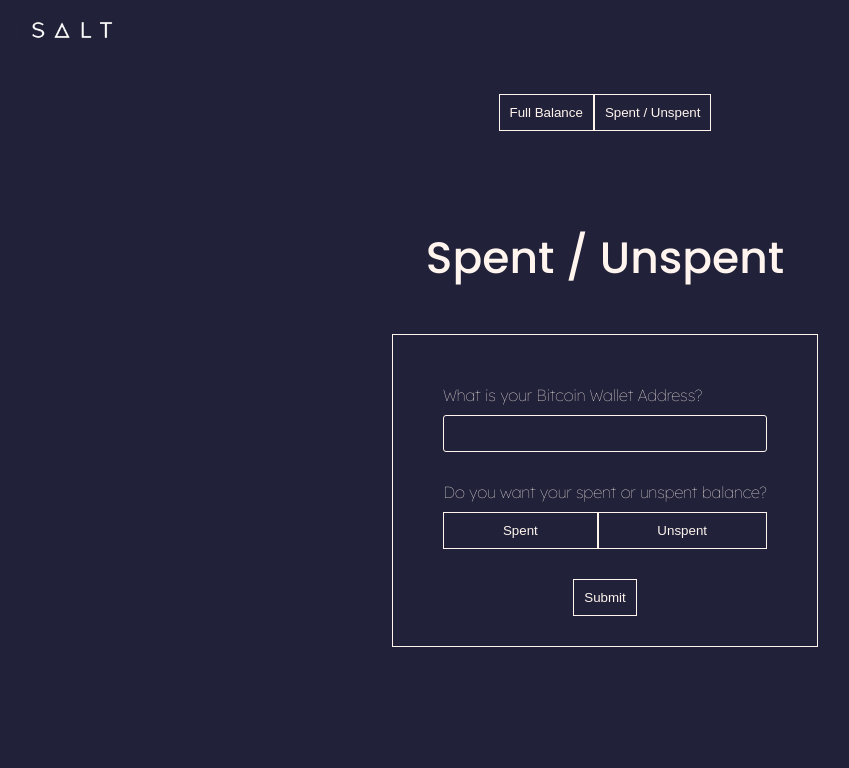
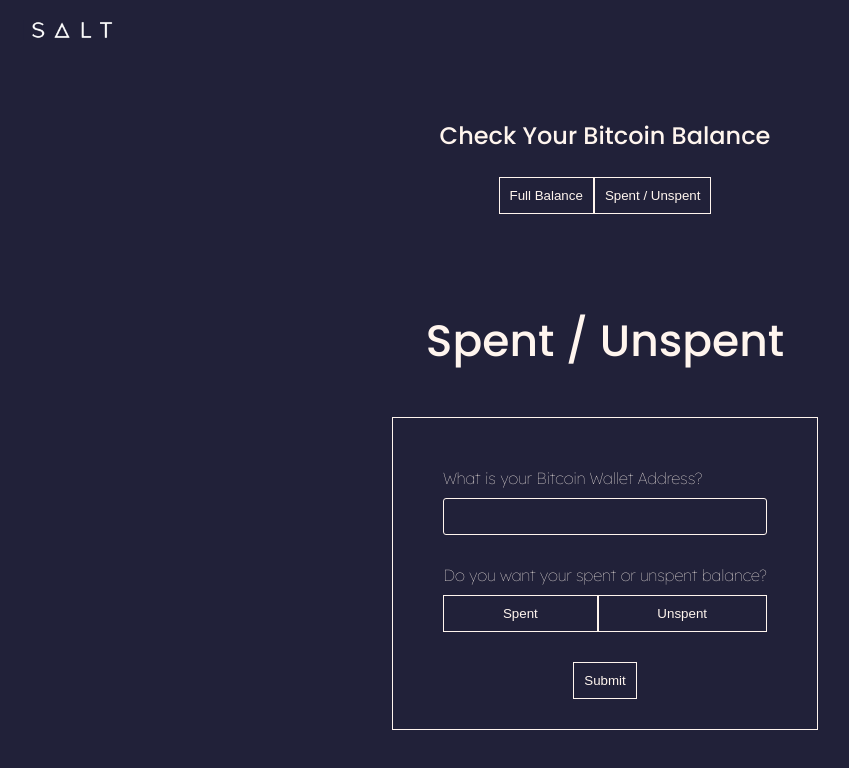
Before and after one commit to CCBaxter84/TypeScript, a React (Create React App) app in the folder client/: page /spent in a window 1280 px wide. Shown: the top 768 px of the page, without its empty margins (35-884 px from the left). Built offline with nearby package versions, Linux system fonts and the light colour scheme.

Commit message:
Added description

```diff
--- a/client/src/components/Button.tsx
+++ b/client/src/components/Button.tsx
@@ -1,7 +1,7 @@
 import { FC } from "react";
 import { IBtnProps } from "../helpers/interfaces";
 
-const Button: FC<IBtnProps> = ({ highlighted, handleClick, name, fullName, className }) => (
+const Button: FC<IBtnProps> = ({ handleClick, name, fullName, className }) => (
   <button className={className} name={name}
     onClick={handleClick}>{fullName}
   </button>
--- a/client/src/components/ContainerLayout.tsx
+++ b/client/src/components/ContainerLayout.tsx
@@ -7,6 +7,7 @@ import FormContainer from "./FormContainer";
 const ContainerLayout: FC<ICtrLayout> = ({
   resetState, handleChange, handleSubmit, toggleSpent, data }) => (
     <main>
+      <p className="desc">Check Your Bitcoin Balance</p>
       <ControllerBtns resetState={resetState}/>
       <Switch>
         <Route exact path="/full">
--- a/client/src/styles/App.css
+++ b/client/src/styles/App.css
@@ -24,6 +24,18 @@ main {
   margin: 50px;
 }
 
+.desc {
+  text-align: center;
+  font-family: 'Poppins', sans-serif;
+  font-size: 24px;
+}
+
+.title {
+  text-align: center;
+  font-family: 'Poppins', sans-serif;
+  font-size: 44px;
+}
+
 .controller-btns {
   display: flex;
   justify-content: space-between;
--- a/client/src/styles/formStyles.css
+++ b/client/src/styles/formStyles.css
@@ -43,11 +43,6 @@ form {
   flex-grow: 1;
 }
 
-.title {
-  font-family: 'Poppins', sans-serif;
-  font-size: 44px;
-}
-
 .submit-btn {
   align-self: center;
   margin-top: 20px;
```
